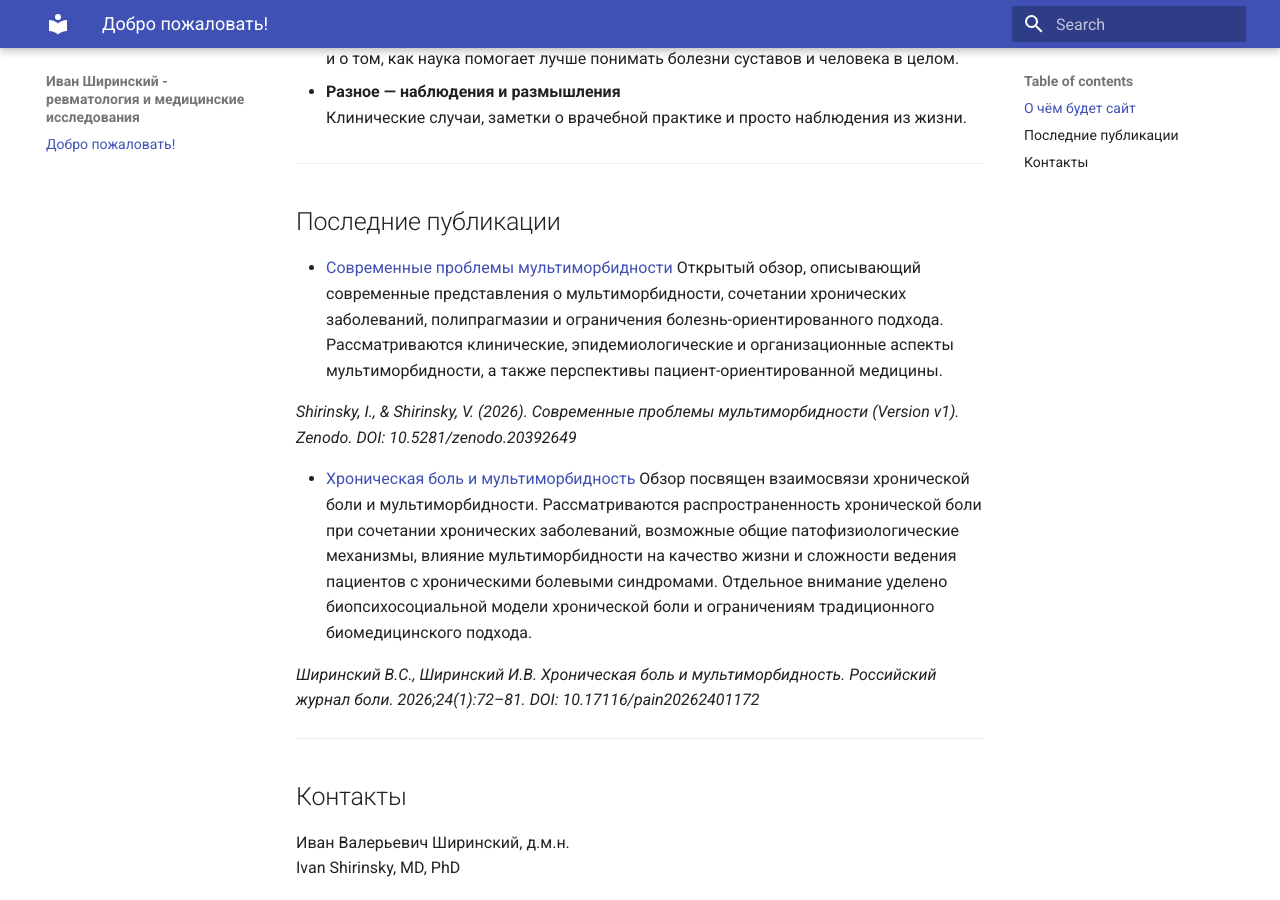
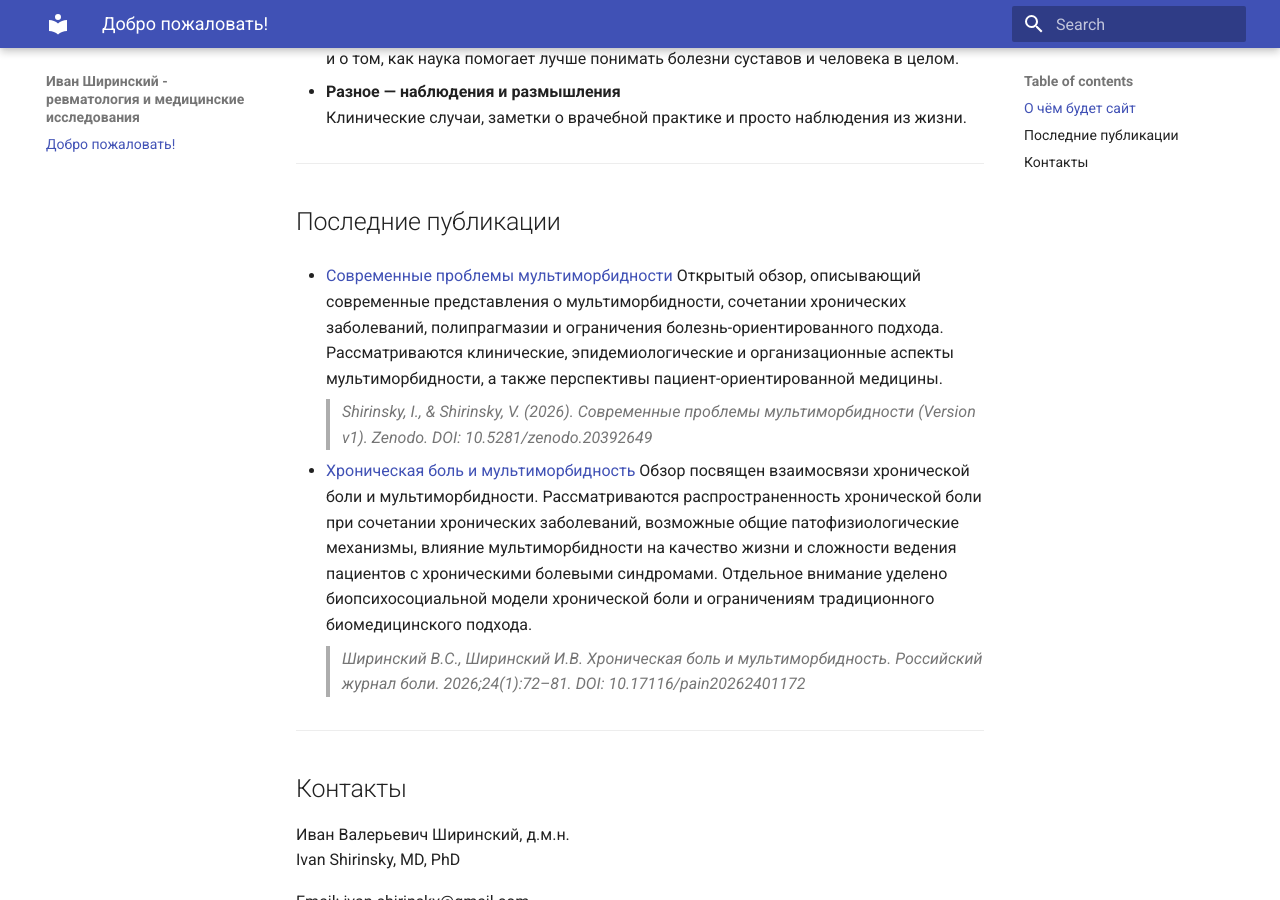
Before and after one commit to ivan-shirinsky/ivan-shirinsky.github.io, an MkDocs documentation site: the page built from docs/index.md, in a window 1280 px wide and 900 px high, scrolled down 531 px. Built offline with MkDocs 1.6.1 and Material for MkDocs 9.7.7, drawn with Linux system fonts in a browser that asks for light colours.

```diff
--- a/docs/index.md
+++ b/docs/index.md
@@ -28,14 +28,12 @@
 
 - [Современные проблемы мультиморбидности](https://ivan-shirinsky.github.io/multimorbidity-review/)
 Открытый обзор, описывающий современные представления о мультиморбидности, сочетании хронических заболеваний, полипрагмазии и ограничения болезнь-ориентированного подхода. Рассматриваются клинические, эпидемиологические и организационные аспекты мультиморбидности, а также перспективы пациент-ориентированной медицины.
-
-  *Shirinsky, I., & Shirinsky, V. (2026). Современные проблемы мультиморбидности (Version v1). Zenodo. DOI: 10.5281/zenodo.20392649*
+>*Shirinsky, I., & Shirinsky, V. (2026). Современные проблемы мультиморбидности (Version v1). Zenodo. DOI: 10.5281/zenodo.20392649*
 
 
 - [Хроническая боль и мультиморбидность](https://doi.org/10.17116/pain20262401172)
   Обзор посвящен взаимосвязи хронической боли и мультиморбидности. Рассматриваются распространенность хронической боли при сочетании хронических заболеваний, возможные общие патофизиологические механизмы, влияние мультиморбидности на качество жизни и сложности ведения пациентов с хроническими болевыми синдромами. Отдельное внимание уделено биопсихосоциальной модели хронической боли и ограничениям традиционного биомедицинского подхода.
-
-  *Ширинский В.С., Ширинский И.В. Хроническая боль и мультиморбидность. Российский журнал боли. 2026;24(1):72–81. DOI: 10.17116/pain20262401172*
+ >*Ширинский В.С., Ширинский И.В. Хроническая боль и мультиморбидность. Российский журнал боли. 2026;24(1):72–81. DOI: 10.17116/pain20262401172*
 
   ---
 
```
